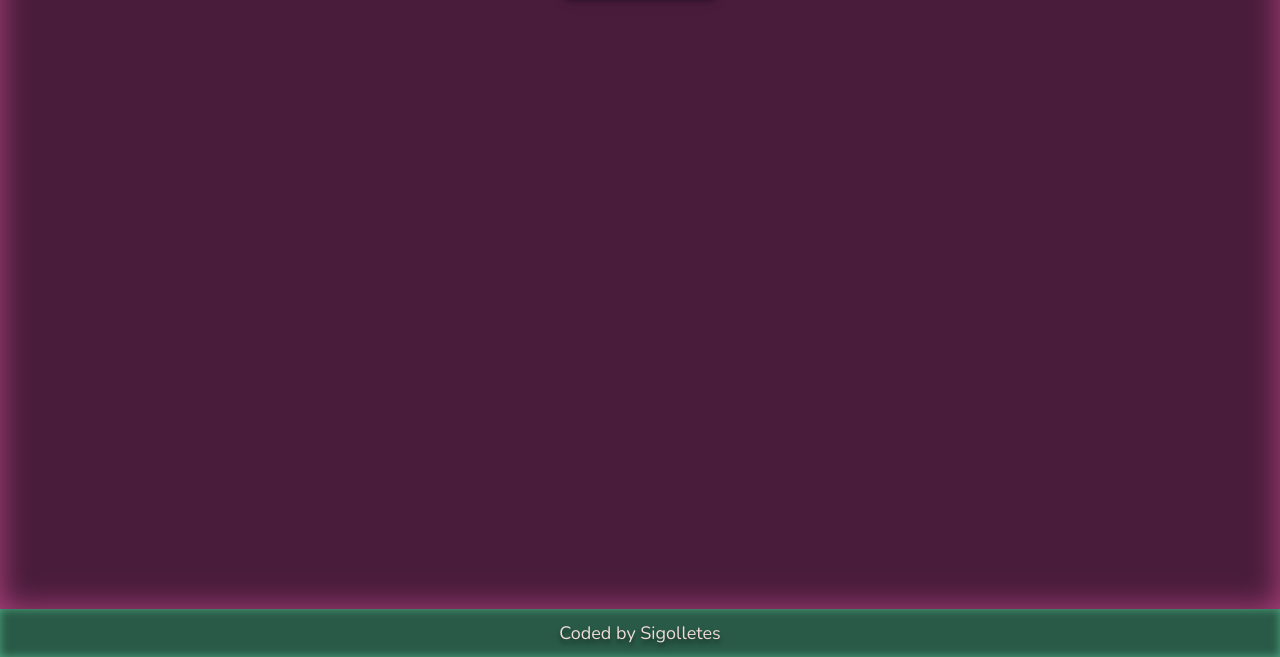
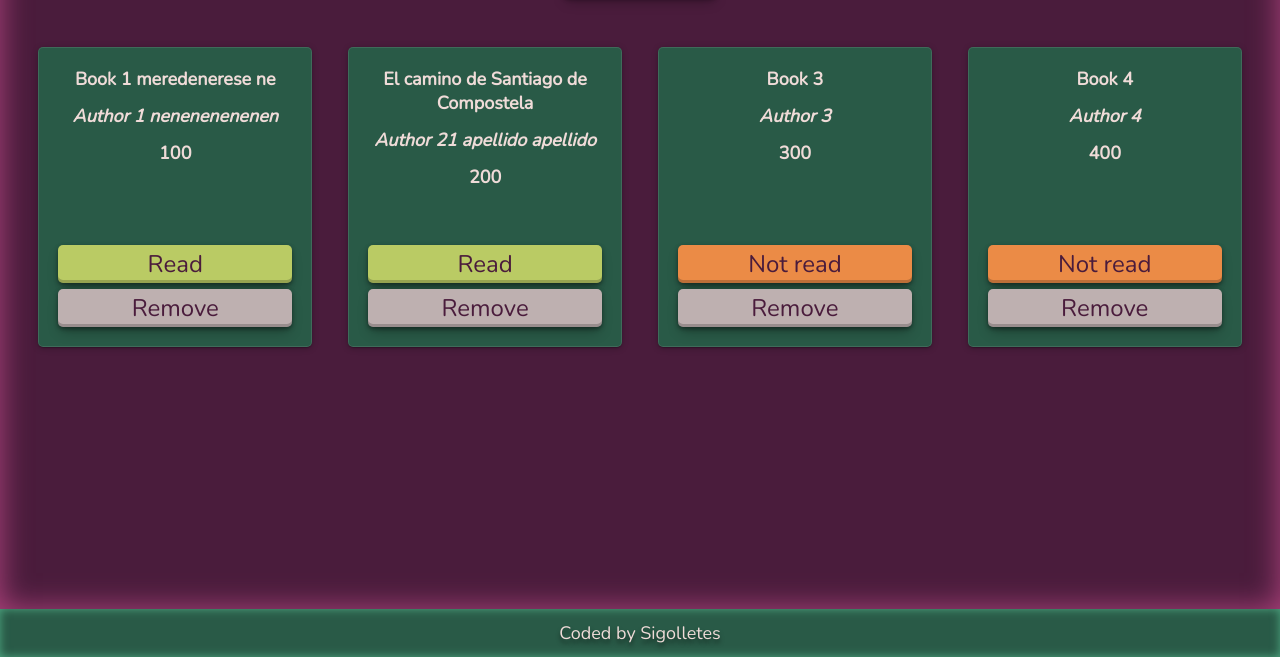
Before and after one commit to Sigolletes/library, a plain HTML site: page index.html in a window 1280 px wide. Shown: the part 143-800 px from the top of the page. Drawn offline with nearby package versions, Linux system fonts and the light colour scheme.

Commit message:
Add book container styles and display function

```diff
--- a/index.html
+++ b/index.html
@@ -37,8 +37,8 @@
     <div id="addDiv">
         <h3>Add new book</h3>
 
-        <input id="title" name="title" type="text" maxlength="20" placeholder="Title" required>
-        <input id="author" name="author" type="text" maxlength="20" placeholder="Author" required>
+        <input id="title" name="title" type="text" maxlength="35" placeholder="Title" required>
+        <input id="author" name="author" type="text" maxlength="35" placeholder="Author" required>
         <input id="pages" name="pages" type="number" max="50000" min="1" placeholder="Pages" required>
 
         <div id="readDiv">
--- a/script.js
+++ b/script.js
@@ -5,13 +5,13 @@ const addDiv = document.querySelector("#addDiv");
 const addButton = document.querySelector("#addButton");
 
 let myLibrary = [
-    {title: "Book 1",
-    author: "Author 1",
+    {title: "Book 1 meredenerese ne",
+    author: "Author 1 nenenenenenen",
     pages: 100,
     read: true},
 
-    {title: "Book 2",
-    author: "Author 21",
+    {title: "El camino de Santiago de Compostela",
+    author: "Author 21 apellido apellido",
     pages: 200,
     read: true},
 
@@ -46,12 +46,41 @@ function display(arr) {
         main.appendChild(article);
         article.classList.add("book");
 
-        for (info in book) {
-            let h2 = document.createElement("h2");
-            article.appendChild(h2);
-            h2.innerText =
+        let div1 = document.createElement("div");
+        article.appendChild(div1);
+        div1.classList.add("div1");
+
+        let aTitle = document.createElement("h2");
+        div1.appendChild(aTitle);
+        aTitle.innerText = book.title;
+
+        let aAuthor = document.createElement("h2");
+        div1.appendChild(aAuthor);
+        aAuthor.innerText = book.author;
+        aAuthor.style.fontStyle = "italic";
+
+        let aPages = document.createElement("h2");
+        div1.appendChild(aPages);
+        aPages.innerText = book.pages;
+
+        let div2 = document.createElement("div");
+        article.appendChild(div2);
+        div2.classList.add("div2");
+
+        let aRead = document.createElement("button");
+        div2.appendChild(aRead);
+        if (book.read) {
+            aRead.innerText = "Read";
+            aRead.classList.add("green");
+        } else {
+            aRead.innerText = "Not read";
+            aRead.classList.add("red");
         }
 
+        let remove = document.createElement("button");
+        div2.appendChild(remove);
+        remove.classList.add("removeButton");
+        remove.innerText = "Remove";
     }
 }
 display(myLibrary);
--- a/style.css
+++ b/style.css
@@ -63,13 +63,55 @@ h1 {
     padding: 3%;
     display: grid;
     grid-gap: 3%;
-    grid-template-columns: repeat(auto-fit, minmax(200px, 1fr));
-    grid-template-rows: repeat(auto-fit, minmax(250px, 1fr));
-    overflow: auto;
+    grid-template-columns: repeat(auto-fill, minmax(250px, 1fr));
+    grid-auto-rows: 300px;
 }
 
 .book {
     background-color: var(--color2);
+    font-size: 12px;
+    text-align: center;
+    border-radius: 5px;
+    padding: 5px;
+    gap: 10px;
+    display: grid;
+    grid-template-rows: 2fr 1fr;
+
+    padding: 20px;
+    box-shadow: rgba(0, 0, 0, 0.25) 0px 0.0625em 0.0625em, rgba(0, 0, 0, 0.25) 0px 0.125em 0.5em, rgba(255, 255, 255, 0.1) 0px 0px 0px 1px inset;
+}
+
+.book div {
+    display: flex;
+    flex-direction: column;
+}
+
+.book button {
+    width: 100%;
+    font-size: 24px;
+    padding: 3px 0 3px 0;
+}
+
+.div1 {
+    justify-content: flex-start;
+    gap: 13px;
+}
+
+.div2 {
+    justify-content: flex-end;
+    gap: 6px;
+}
+
+.green {
+    background-color: rgb(186, 203, 100);
+}
+
+.red {
+    background-color: rgb(235, 139, 70);
+}
+
+.removeButton {
+    background-color: rgb(190, 176, 176);
 }
 
 footer {
```
